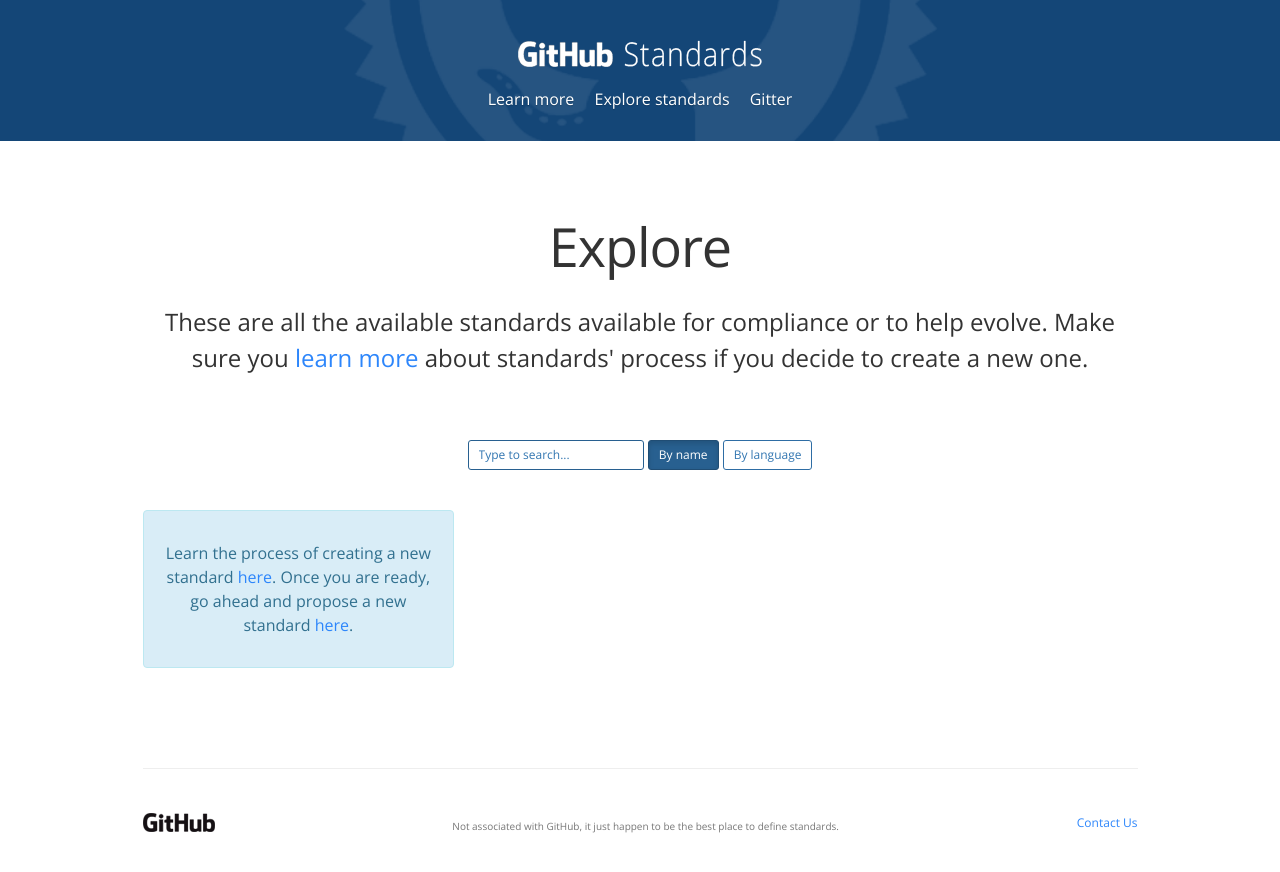
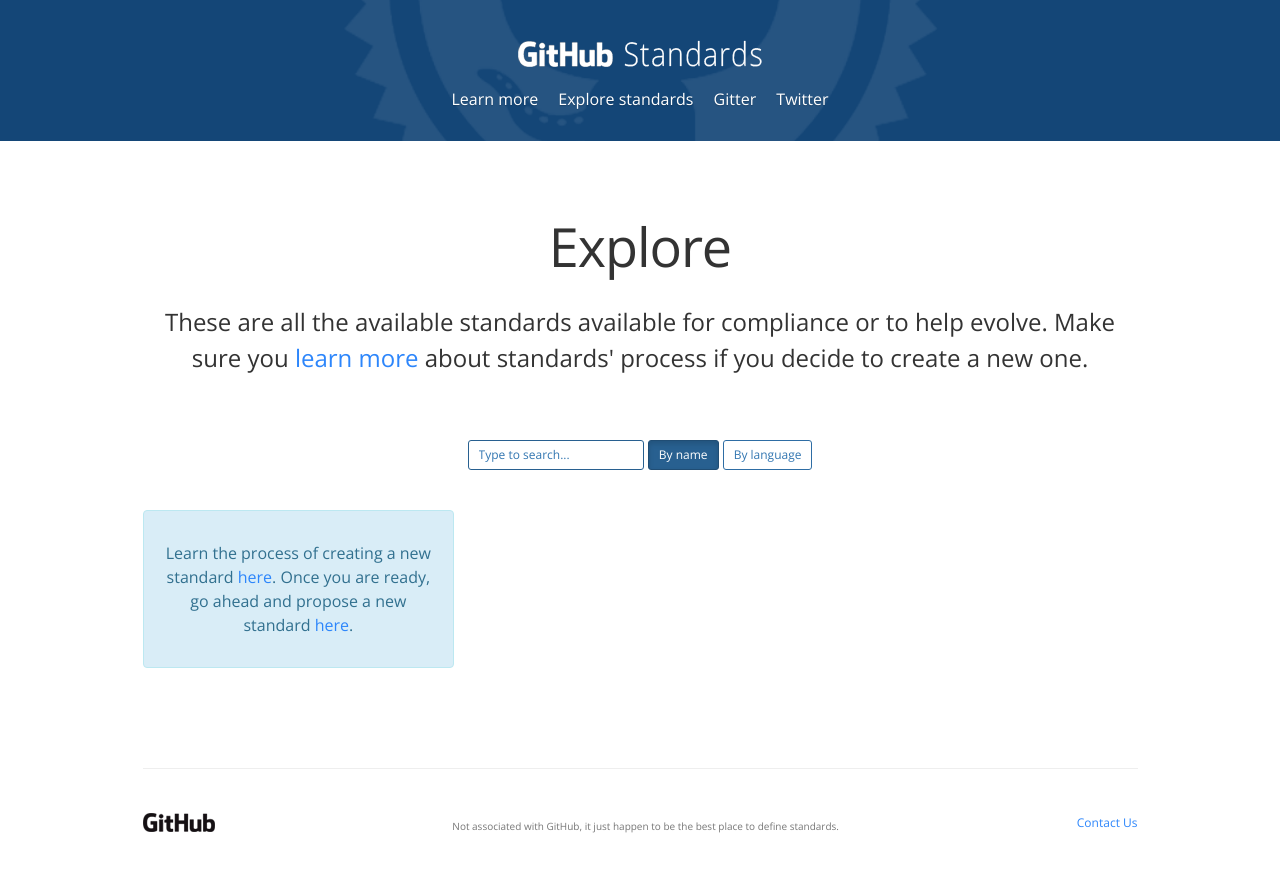
Before and after one commit to standards/standards.github.io, a Jekyll site: the page built from docs/explore.md, in a window 1280 px wide. Shown: the top 872 px of the page. Built offline with Jekyll 4.4.1, drawn with Linux system fonts in a browser that asks for light colours.

Commit message:
Adding twitter

```diff
--- a/_includes/header.html
+++ b/_includes/header.html
@@ -22,6 +22,7 @@
               <li><a href="{{site.url}}/learn" title="Learn more about GitHub Standards">Learn more</a></li>
               <li><a href="{{site.url}}/explore" title="Explore existent standards">Explore standards</a></li>
               <li><a href="https://gitter.im/Standards/Lobby">Gitter</a></li>
+              <li><a href="https://twitter.com/GitHubStandards">Twitter</a></li>
             </ul>
         </div>
     </div>
```
